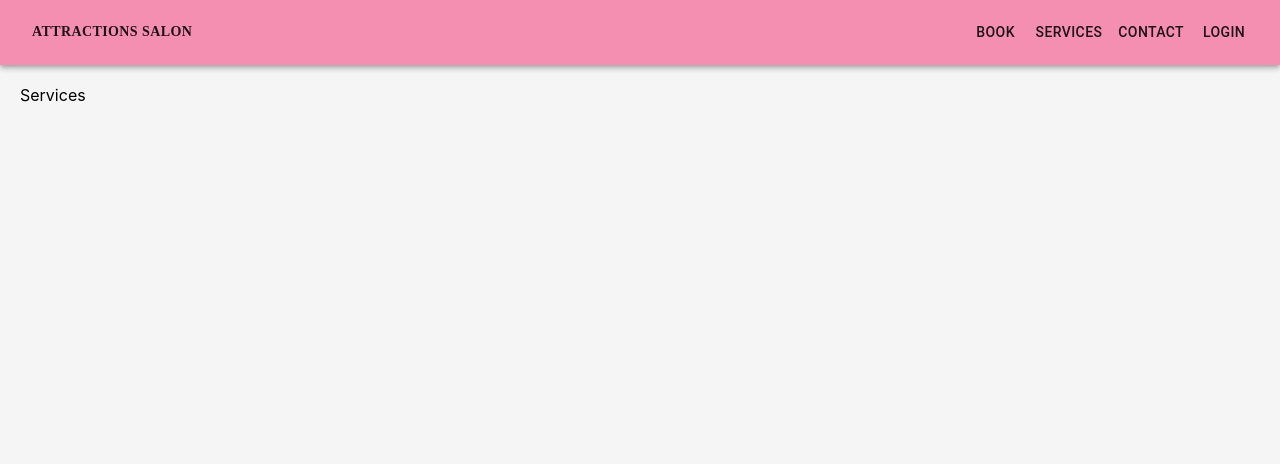
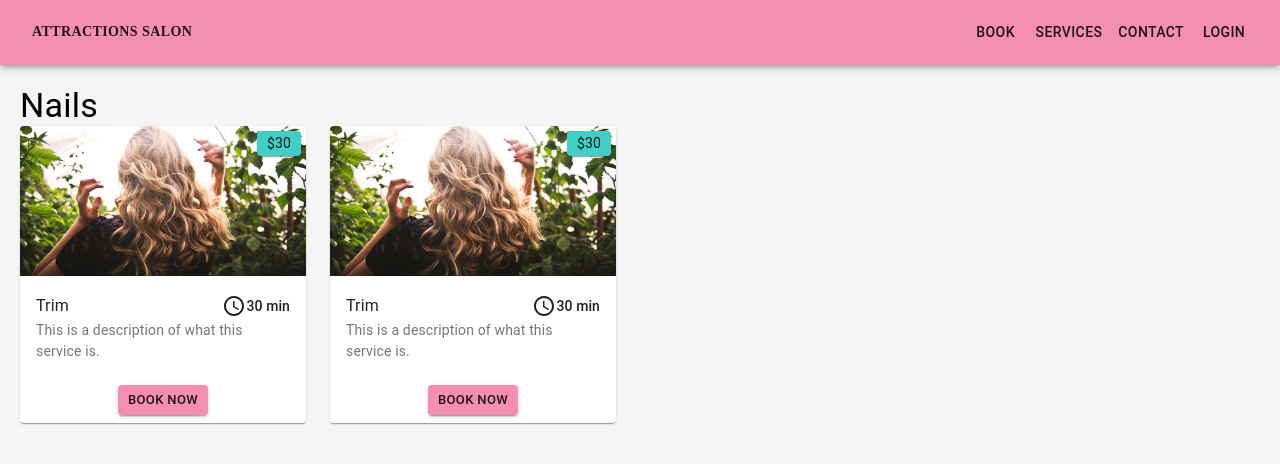
Before and after one commit to LaurenNewman1/Attractions-Salon-Web-App, a React (Create React App) app in the folder client/: page /services in a window 1280 px wide. Shown: the top 464 px of the page. Built offline with nearby package versions, Linux system fonts and the light colour scheme.

Commit message:
service card template

```diff
--- /dev/null
+++ b/client/src/css/ServiceStyles.js
@@ -0,0 +1,37 @@
+import { makeStyles } from '@material-ui/core';
+
+const useStyles = makeStyles((theme) => ({
+  container: {
+    width: '100%',
+  },
+  media: {
+    height: 150,
+  },
+  flexContainer: {
+    display: 'flex',
+    justifyContent: 'space-between',
+  },
+  time: {
+    display: 'flex',
+    alignItems: 'center',
+  },
+  cardActions: {
+    display: 'flex',
+    justifyContent: 'center',
+  },
+  price: {
+    width: '100%',
+    display: 'flex',
+    justifyContent: 'flex-end',
+  },
+  pricePaper: {
+    padding: 2,
+    paddingLeft: 10,
+    paddingRight: 10,
+    marginTop: 5,
+    marginRight: 5,
+    backgroundColor: theme.palette.secondary.main,
+  },
+}));
+
+export default useStyles;
--- a/client/src/layouts/Services.jsx
+++ b/client/src/layouts/Services.jsx
@@ -1,10 +1,95 @@
 import React from 'react';
+import {
+  Typography, Card, CardMedia, CardContent, Grid, CardActions, Button, Paper,
+} from '@material-ui/core';
+import {
+  AccessTime,
+} from '@material-ui/icons';
+import {
+  useHistory,
+} from 'react-router-dom';
 import Page from '../components/Page';
+import useStyles from '../css/ServiceStyles';
+import hair from '../images/hair.jpeg';
 
 const Services = () => {
+  const classes = useStyles();
+  const history = useHistory();
+
   return (
     <Page>
-      <div>Services</div>
+      <Typography variant="h4">Nails</Typography>
+      <Grid container spacing={3} className={classes.container}>
+        <Grid item xs={3}>
+          <Card>
+            <CardMedia component="image" image={hair} className={classes.media}>
+              <div className={classes.price}>
+                <Paper className={classes.pricePaper}>
+                  <Typography variant="body2">$30</Typography>
+                </Paper>
+              </div>
+            </CardMedia>
+            <CardContent>
+              <div className={classes.flexContainer}>
+                <Typography variant="subtitle1">Trim</Typography>
+                <Typography variant="subtitle2" className={classes.time}>
+                  <AccessTime />
+                  {' '}
+                  30 min
+                </Typography>
+              </div>
+              <Typography variant="body2" color="textSecondary" component="p">
+                This is a description of what this service is.
+              </Typography>
+            </CardContent>
+            <CardActions className={classes.cardActions}>
+              <Button
+                variant="contained"
+                color="primary"
+                size="small"
+                onClick={() => history.push('/book')}
+              >
+                Book Now
+              </Button>
+            </CardActions>
+          </Card>
+        </Grid>
+
+        <Grid item xs={3}>
+          <Card>
+            <CardMedia component="image" image={hair} className={classes.media}>
+              <div className={classes.price}>
+                <Paper className={classes.pricePaper}>
+                  <Typography variant="body2">$30</Typography>
+                </Paper>
+              </div>
+            </CardMedia>
+            <CardContent>
+              <div className={classes.flexContainer}>
+                <Typography variant="subtitle1">Trim</Typography>
+                <Typography variant="subtitle2" className={classes.time}>
+                  <AccessTime />
+                  {' '}
+                  30 min
+                </Typography>
+              </div>
+              <Typography variant="body2" color="textSecondary" component="p">
+                This is a description of what this service is.
+              </Typography>
+            </CardContent>
+            <CardActions className={classes.cardActions}>
+              <Button
+                variant="contained"
+                color="primary"
+                size="small"
+                onClick={() => history.push('/book')}
+              >
+                Book Now
+              </Button>
+            </CardActions>
+          </Card>
+        </Grid>
+      </Grid>
     </Page>
   );
 };
```
Also changed, not shown: client/src/components/ServiceCard.jsx (added, +71 -0 lines), client/src/images/hair.jpeg (added).
